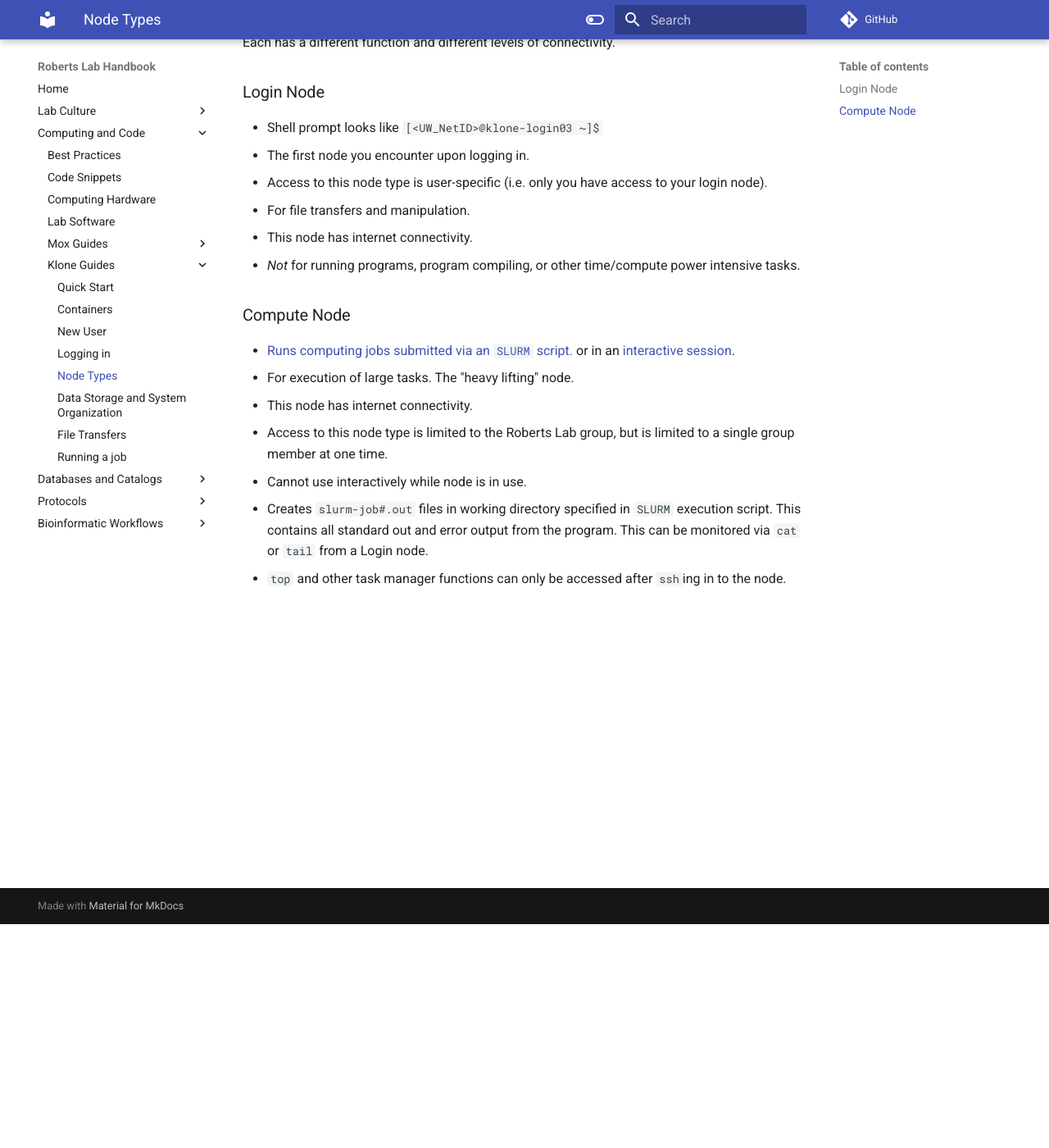
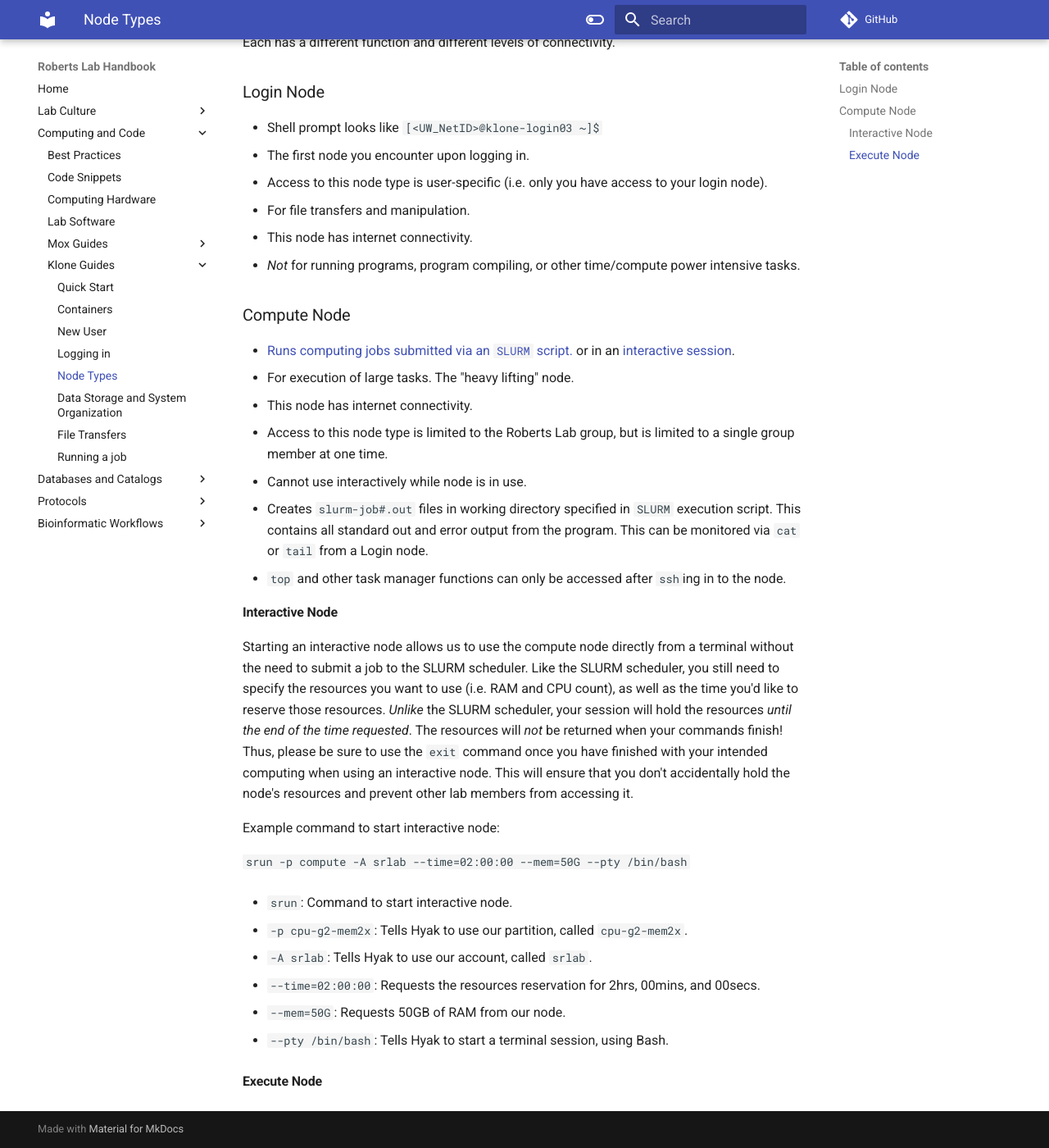
Before and after one commit to RobertsLab/resources, an MkDocs documentation site: the page built from docs/klone_Node-Types.md, in a window 1280 px wide and 1400 px high, scrolled down 273 px. Shown: the whole window at 82% size. Built offline with MkDocs 1.6.1 and Material for MkDocs 9.7.7, drawn with Linux system fonts in a browser that asks for light colours; comment, search, counter and statistics services are not loaded.

Commit message:
add interactive node desc to klone_Node-Types.md

```diff
--- a/docs/klone_Node-Types.md
+++ b/docs/klone_Node-Types.md
@@ -24,3 +24,26 @@ Each has a different function and different levels of connectivity.
 - Cannot use interactively while node is in use.
 - Creates `slurm-job#.out` files in working directory specified in `SLURM` execution script. This contains all standard out and error output from the program. This can be monitored via `cat` or `tail` from a Login node.
 - `top` and other task manager functions can only be accessed after `ssh`ing in to the node.
+
+#### Interactive Node
+
+Starting an interactive node allows us to use the compute node directly from a terminal without the need to submit a job to the SLURM scheduler. Like the SLURM scheduler, you still need to specify the resources you want to use (i.e. RAM and CPU count), as well as the time you'd like to reserve those resources. _Unlike_ the SLURM scheduler, your session will hold the resources _until the end of the time requested_. The resources will _not_ be returned when your commands finish! Thus, please be sure to use the `exit` command once you have finished with your intended computing when using an interactive node. This will ensure that you don't accidentally hold the node's resources and prevent other lab members from accessing it.
+
+Example command to start interactive node:
+
+`srun -p compute -A srlab --time=02:00:00 --mem=50G --pty /bin/bash`
+
+- `srun`: Command to start interactive node.
+
+- `-p cpu-g2-mem2x`: Tells Hyak to use our partition, called `cpu-g2-mem2x`.
+
+- `-A srlab`: Tells Hyak to use our account, called `srlab`.
+
+- `--time=02:00:00`: Requests the resources reservation for 2hrs, 00mins, and 00secs.
+
+- `--mem=50G`: Requests 50GB of RAM from our node.
+
+- `--pty /bin/bash`: Tells Hyak to start a terminal session, using Bash.
+
+
+#### Execute Node
```
